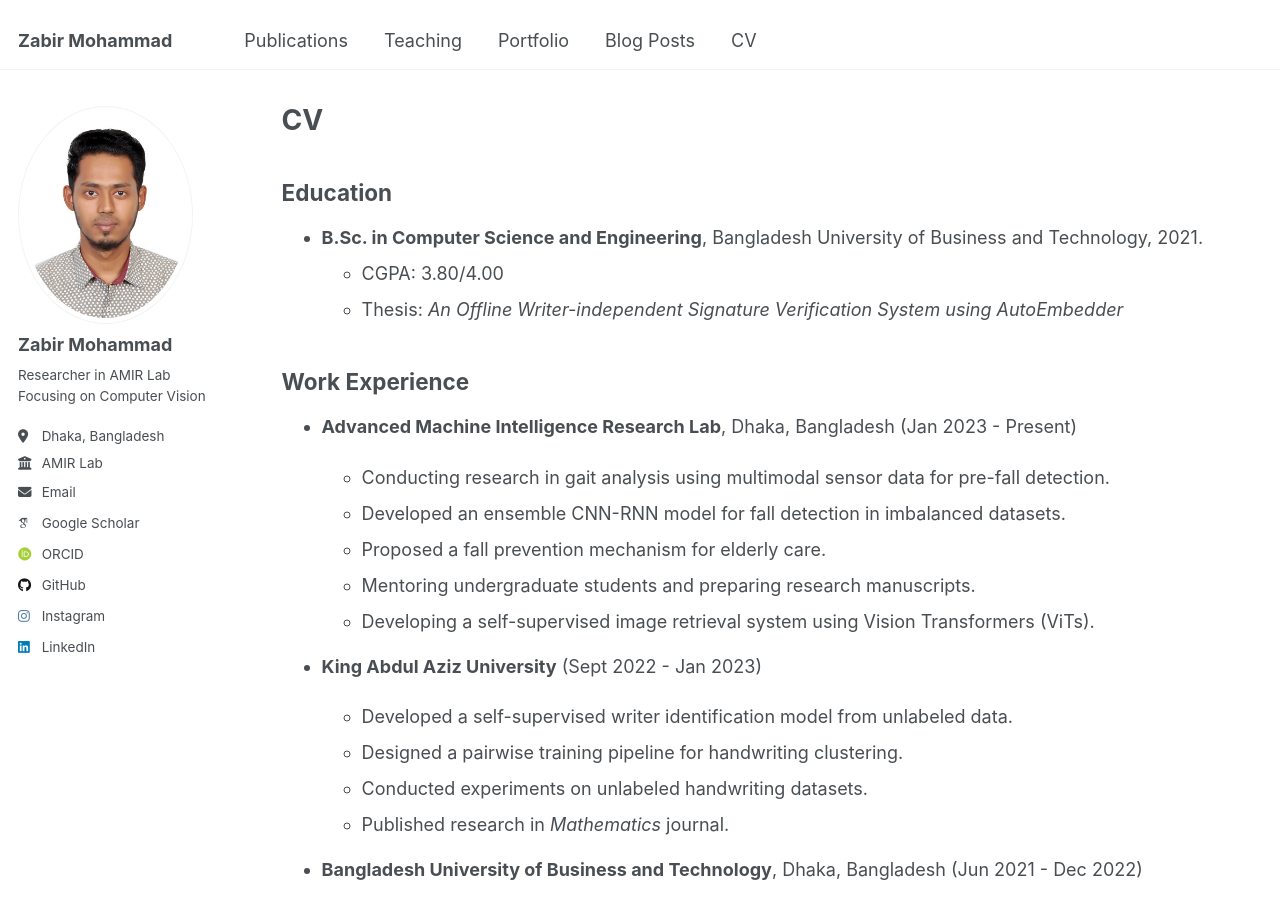
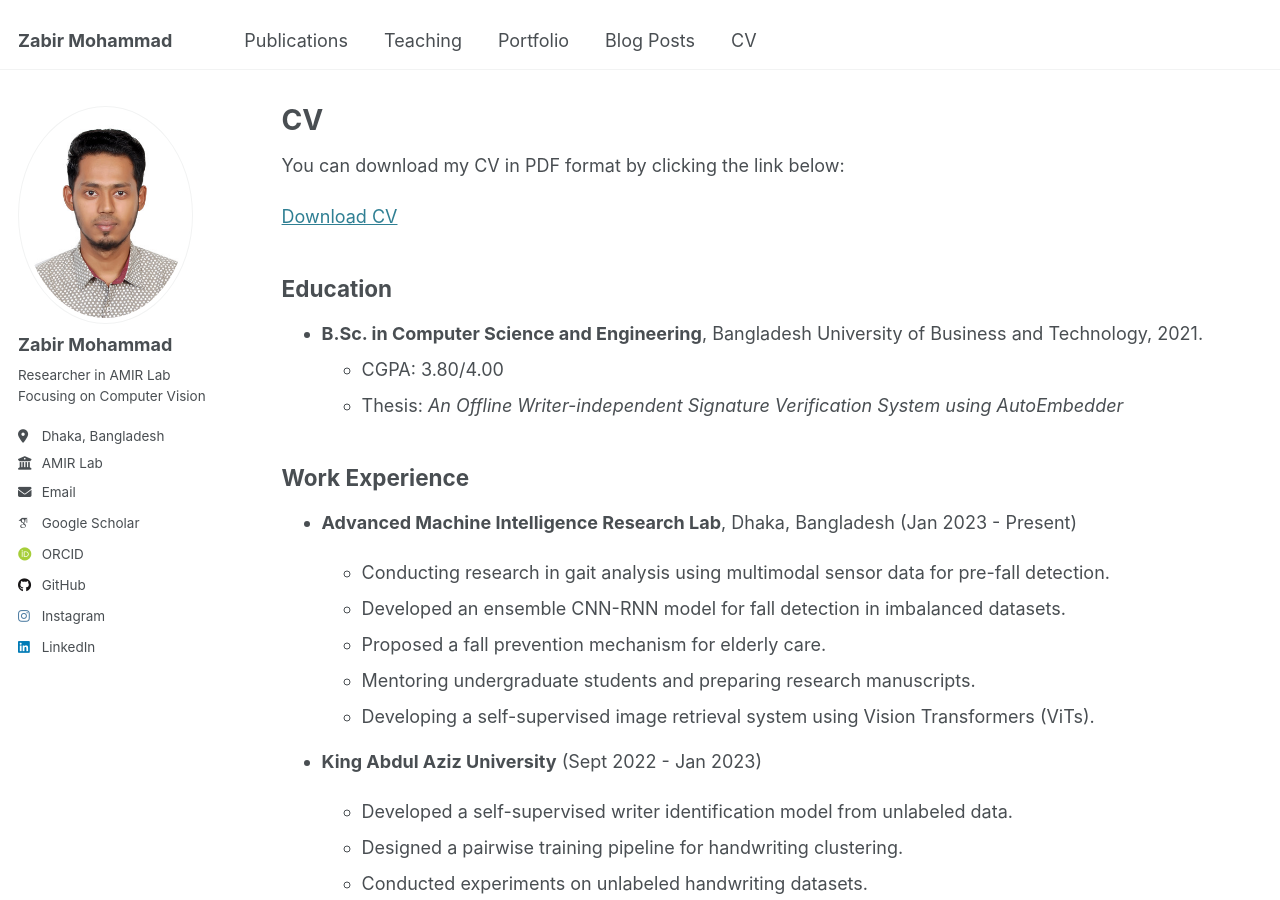
Before and after one commit to zabirmohammad/zabirmohammad.github.io, a Jekyll site: the page built from _pages/cv.md, in a window 1280 px wide and 900 px high. Built offline with Jekyll 4.4.1, drawn with Linux system fonts in a browser that asks for light colours; some web fonts are replaced.

Commit message:
Update cv.md

```diff
--- a/_pages/cv.md
+++ b/_pages/cv.md
@@ -8,6 +8,10 @@ redirect_from:
 ---
 
 {% include base_path %}
+
+You can download my CV in PDF format by clicking the link below:
+
+[Download CV](./files/Academic_CV.pdf)
 
 ## Education
 
```
